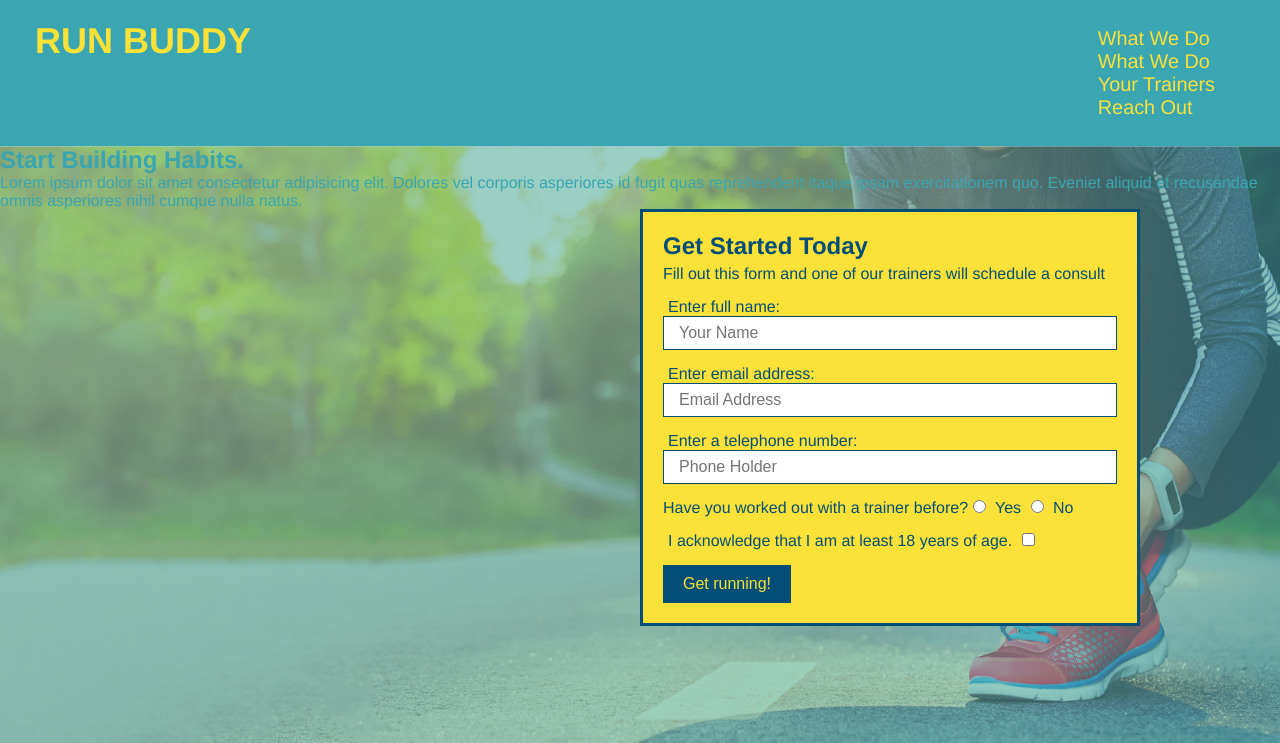
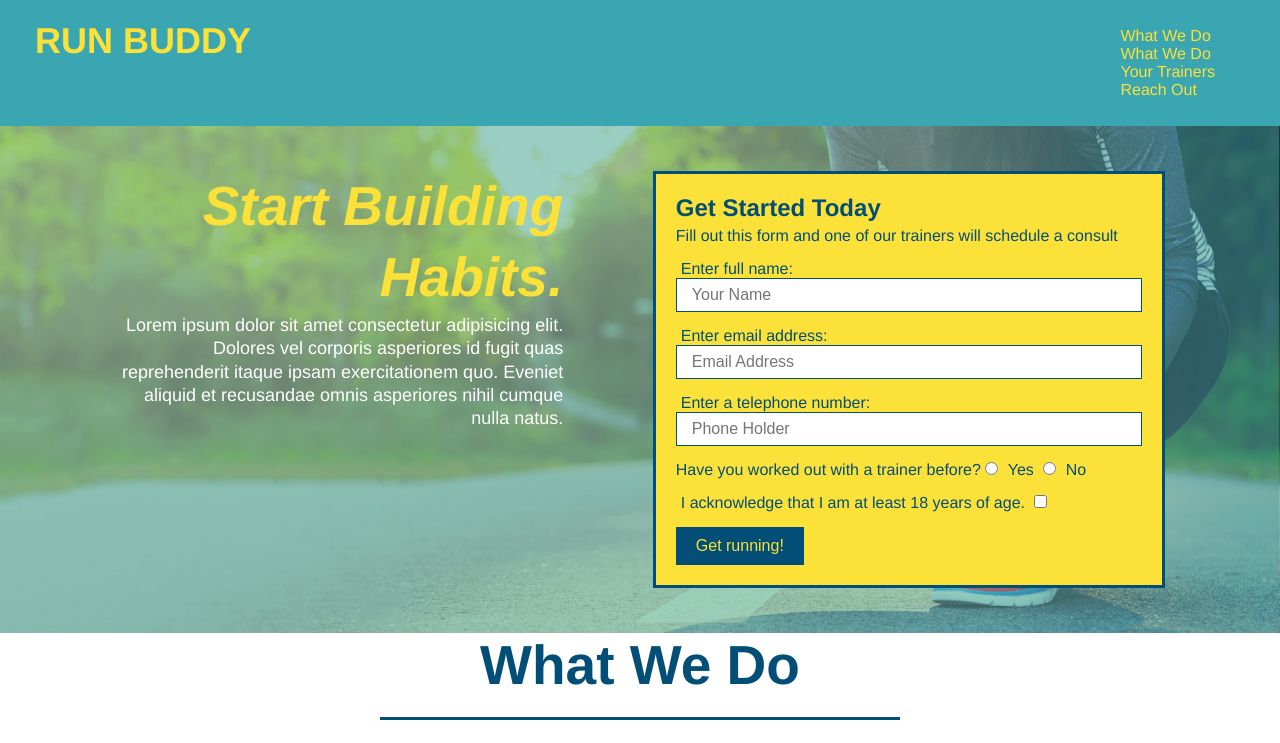
Before and after one commit to Dus0001/run-buddy, a plain HTML site: page index.html in a window 1280 px wide. Shown: the top 743 px of the page. Drawn offline with Linux system fonts and the light colour scheme.

Commit message:
add flexbox to hero

```diff
--- a/assets/css/style.css
+++ b/assets/css/style.css
@@ -46,24 +46,25 @@
  header nav ul li a {
     margin: 0 30px;
     font-weight: lighter;
-    font-size: 1.55vw;
+    font-size: px;
  }
 
  footer {
+    display: flex;
+    justify-content: space-between;
+    flex-wrap: wrap;
     background: #fce139;
     width: 100;
     padding: 40px 35px;
  }
 
  footer h2{
-    display: inline;
     color: #024e76;
     font-size: 30px;
     margin: 0;
  }
 
  Footer div {
-    float: right;
     line-height: 1.5;
     text-align: right;
  }
@@ -75,22 +76,21 @@
 /* Hero Style Start*/
 .hero {
    background-image: url("../images/hero-bg.jpeg");
-   height: 600px;
+   display: flex;
    background-size: cover;
    background-position: center;
-   position: relative
-
+   justify-content: center;
+   flex-wrap: wrap;
 }
 
 .hero-form {
    background-color: #fce138;
    padding: 20px;
-   width: 500px;
+   width: 40%;
+   margin: 3.5%;
    color: #024e76;
    border: solid 3px #024e76;
-   position: absolute;
-   bottom: 120px;
-   right: 140px;
+
 }
 .hero-form h3 {
    font-size: 24px;
@@ -128,6 +128,21 @@
    border: none;
    padding: 10px 20px;
    font-size: 16px;
+ }
+
+ .hero-cta {
+   width: 35%;
+   text-align: right;
+   margin: 3.5%;
+   color: #fff;
+   font-size: 18px;
+   line-height: 1.3;
+ }
+
+ .hero-cta h2 {
+   font-style: italic;
+   font-size: 55px;
+   color: #fce138;
  }
 /* Hero style ends */
 
```
Also changed, not shown: 1 other file.
